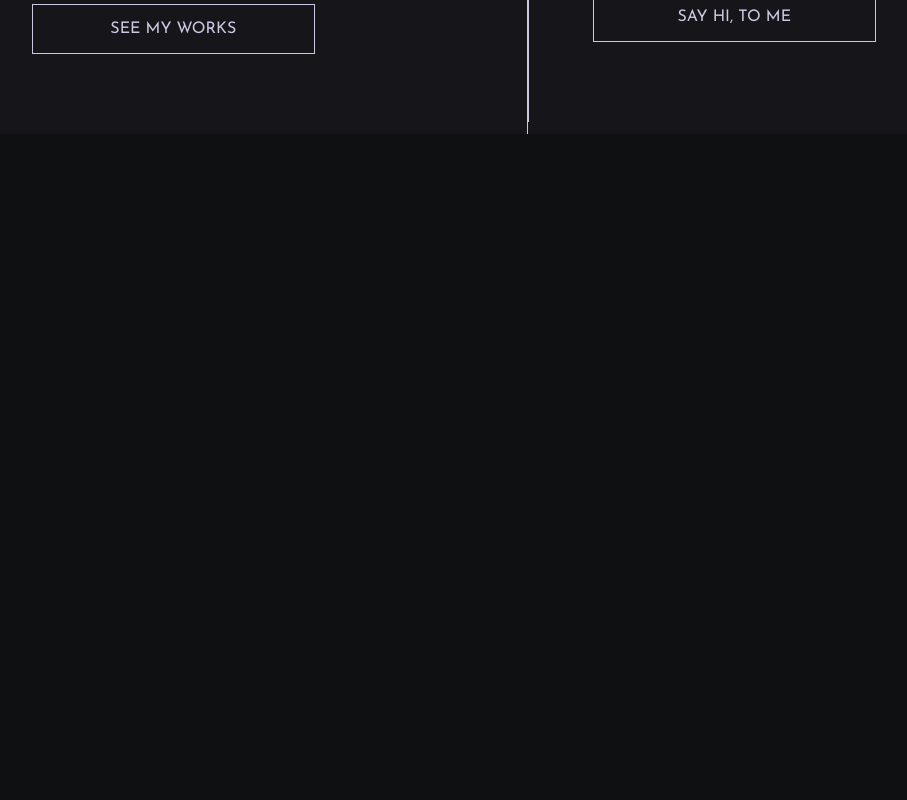
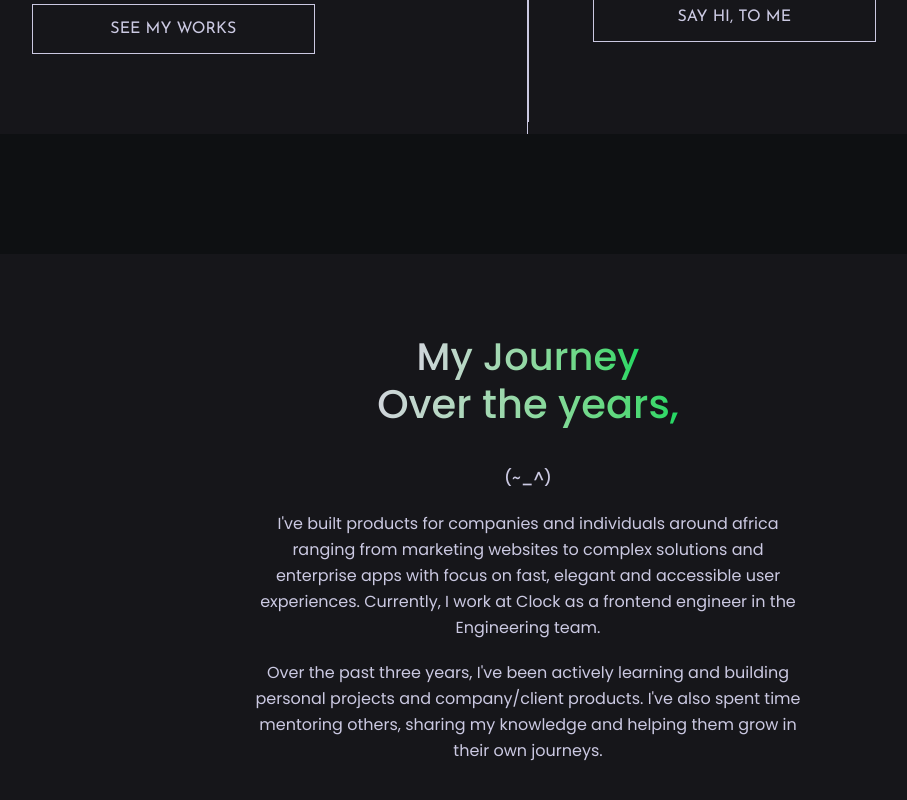
Before and after one commit to olathedev/olapade-v1, a Next.js app: page / in a window 1280 px wide. Shown: the part 1460-2260 px from the top of the page, without its empty margins (112-1019 px from the left). Before the commit the page ends 1634 px from the top, so only its background shows below. Built offline with nearby package versions, Linux system fonts and the light colour scheme.

Commit message:
add journey section

```diff
--- a/app/page.tsx
+++ b/app/page.tsx
@@ -1,5 +1,6 @@
 import About from "@/components/home/About";
 import Hero from "@/components/home/Hero";
+import Journey from "@/components/home/Journey";
 import WhatIdo from "@/components/home/WhatIdo";
 import Image from "next/image";
 
@@ -26,6 +27,8 @@ export default function Home() {
 
         <WhatIdo />
       </div>
+
+      <Journey />
     </div>
   );
 }
--- /dev/null
+++ b/components/home/Journey.tsx
@@ -0,0 +1,27 @@
+const Journey = () => {
+  return (
+    <div className="w-full bg-[#16161A] py-20 px-8 my-20 flex flex-col items-center font-poppins font-medium leading-[1.2] text-center">
+      <h2 className="header text-[2.4em]">My Journey</h2>
+      <h2 className="text-[2.5em] header">Over the years,</h2>
+
+      <p className="pt-10 pb-6">(~_^)</p>
+
+      <p className="md:w-[45%] font-normal leading-relaxed">
+        I've built products for companies and individuals around africa ranging
+        from marketing websites to complex solutions and enterprise apps with
+        focus on fast, elegant and accessible user experiences. Currently, I
+        work at Clock as a frontend engineer in the Engineering team.
+      </p>
+      <br />
+
+      <p className="md:w-[45%] font-normal leading-relaxed">
+        Over the past three years, I've been actively learning and building
+        personal projects and company/client products. I've also spent time
+        mentoring others, sharing my knowledge and helping them grow in their
+        own journeys.
+      </p>
+    </div>
+  );
+};
+
+export default Journey;
--- a/components/home/WhatIdo.tsx
+++ b/components/home/WhatIdo.tsx
@@ -1,8 +1,8 @@
 const WhatIdo = () => {
   return (
-    <section className=" bg-[#16161A] w-full flex flex-col md:flex-row justify-between">
+    <section className=" bg-[#16161A] w-full flex flex-col md:flex-row justify-between rounded">
       <div className="border-b md:border-b-0 md:border-r h-full md:w-1/2 flex px-6 md:pl-16">
-        <div className="py-20 md:w-[60%]">
+        <div className="py-10 md:py-20 md:w-[60%]">
           <h2 className="header text-2xl md:text-4xl font-semibold font-poppins">
             I am a passionate & versatile Builder
           </h2>
```
Also changed, not shown: package.json (+6 -5 lines), 1 other file (tests, documents, lock files or other folders).
